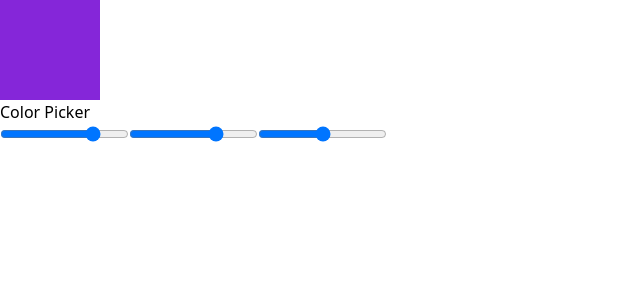
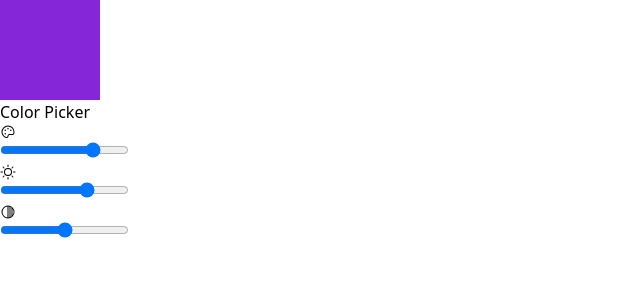
Before and after one commit to maik-emanoel/color-picker, a React (Vite) app: page / in a window 1280 px wide. Shown: the top 300 px of the page, without its empty margins (0-640 px from the left). Built offline with nearby package versions, Linux system fonts and the light colour scheme.

Commit message:
add icons

```diff
--- a/src/App.jsx
+++ b/src/App.jsx
@@ -1,5 +1,7 @@
+
 import { useState } from "react"
 import './index.css'
+import { CircleHalf, Palette, Sun } from "@phosphor-icons/react"
 
 export default function App() {
   const [hue, setHue] = useState(272)
@@ -21,17 +23,25 @@ export default function App() {
         <h1>Color Picker</h1>
 
         <div>
+          <div>
+            <Palette />
             <input
               type="range"
               value={hue}
               max={360}
               onChange={(e) => handleInputChange(e, setHue)}
             />
+          </div>
+          <div>
+            <Sun />
             <input
               type="range"
               value={saturation}
               onChange={(e) => handleInputChange(e, setSaturation)}
             />
+          </div>
+          <div>
+            <CircleHalf />
             <input
               type="range"
               value={lightness}
@@ -39,5 +49,6 @@ export default function App() {
             />
           </div>
         </div>
+      </div>
   )
 }
```
Lines whose indentation alone changed are shown as unchanged.
